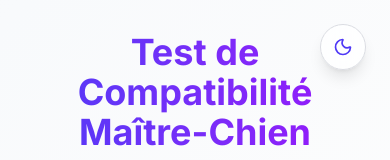
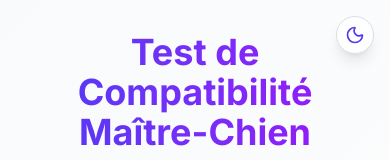
Before and after one commit to 2803media/test-maitre-chien, a Next.js app: page / in a window 390 px wide. Shown: the top 160 px of the page. Built offline with nearby package versions, Linux system fonts and the light colour scheme.

Commit message:
Update ThemeToggle.js

```diff
--- a/components/ThemeToggle.js
+++ b/components/ThemeToggle.js
@@ -1,8 +1,8 @@
-'use client';
+"use client";
 
-import { useTheme } from 'next-themes';
-import { useEffect, useState } from 'react';
-import { Moon, Sun } from 'lucide-react';
+import { useTheme } from "next-themes";
+import { useEffect, useState } from "react";
+import { Moon, Sun } from "lucide-react";
 
 export default function ThemeToggle() {
   const [mounted, setMounted] = useState(false);
@@ -18,11 +18,11 @@ export default function ThemeToggle() {
 
   return (
     <button
-      onClick={() => setTheme(theme === 'dark' ? 'light' : 'dark')}
-      className="fixed top-6 right-6 z-50 p-3 rounded-full bg-white/80 dark:bg-gray-800/80 backdrop-blur-sm border border-gray-200 dark:border-gray-700 shadow-lg hover:shadow-xl transition-all duration-300 hover:scale-110"
+      onClick={() => setTheme(theme === "dark" ? "light" : "dark")}
+      className="fixed top-4 right-4 sm:top-6 sm:right-6 z-50 p-2 sm:p-3 rounded-full bg-white/80 dark:bg-gray-800/80 backdrop-blur-sm border border-gray-200 dark:border-gray-700 shadow-lg hover:shadow-xl transition-all duration-300 hover:scale-110"
       aria-label="Toggle theme"
     >
-      {theme === 'dark' ? (
+      {theme === "dark" ? (
         <Sun className="w-5 h-5 text-yellow-500" />
       ) : (
         <Moon className="w-5 h-5 text-indigo-600" />
```
